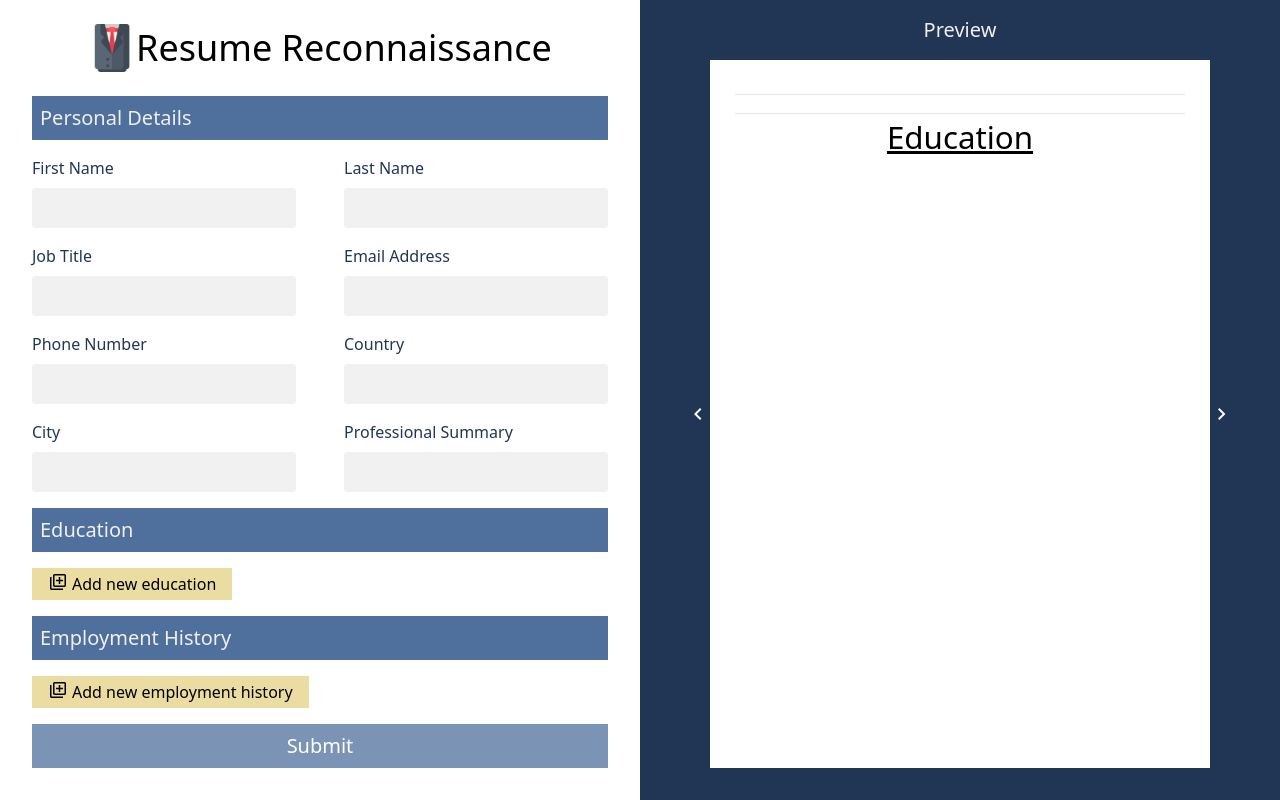
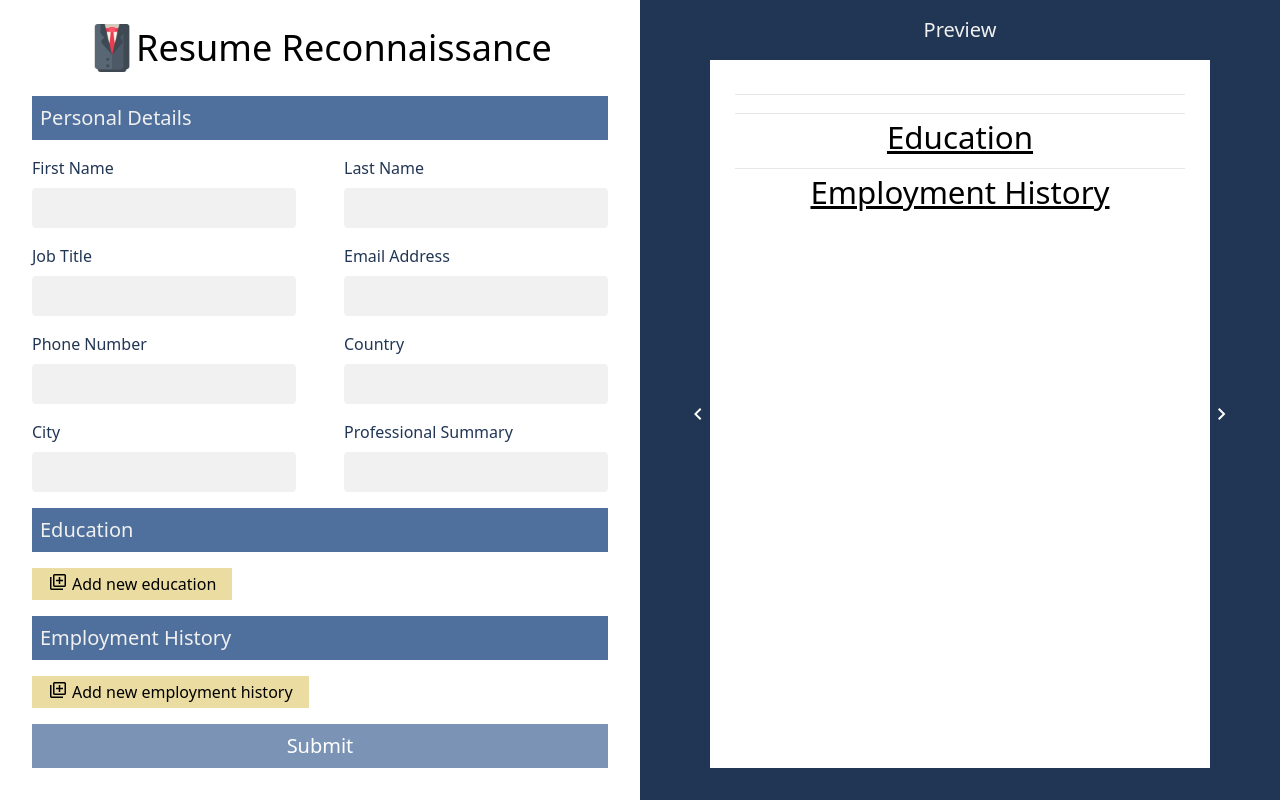
Before and after one commit to black-RAM/resume-recon, a React (Vite) app: page / in a window 1280 px wide. Built offline with nearby package versions, Linux system fonts and the light colour scheme.

Commit message:
shift last article on overflow

```diff
--- a/src/components/A4.tsx
+++ b/src/components/A4.tsx
@@ -17,7 +17,7 @@ const A4: React.FC<Props> = ({maxWidth, maxHeight, overflowAlert, children}) =>
   useEffect(() => {
     const page = pageRef.current
     if(page) overflowAlert(page.clientHeight < page.scrollHeight)
-  }, [])
+  }, [pageRef.current])
 
   return (
     <div ref={pageRef} style={{width: width, height: height, fontSize: width / 20}} className="overflow-hidden">
--- a/src/components/Preview.tsx
+++ b/src/components/Preview.tsx
@@ -1,4 +1,4 @@
-import React, { useState } from "react"
+import React, { useEffect, useState } from "react"
 import A4 from "./A4"
 import { DataForm, FormArray, FormField } from "../interfaces/DataForm"
 import useViewport from "../hooks/useViewport"
@@ -9,6 +9,7 @@ import "../styles/Preview.css"
 import chevronLeft from "../assets/chevronLeft.svg"
 // @ts-ignore
 import chevronRight from "../assets/chevronRight.svg"
+import { useImmer } from "use-immer"
 
 const Paragraphs: React.FC<{obj: FormField}> = ({obj}) => {
   return Object.entries(obj).map(([key, value], index) =>
@@ -30,22 +31,40 @@ const Content: React.FC<{sketch: FormField | FormArray}> = ({sketch}) => {
 
 const Preview: React.FC<{data: DataForm}> = ({data}) => {
   const [isOverflowing, setIsOverflowing] = useState(false)
+  const [pages, setPages] = useImmer([data])
   const [pageNumber, flipPage] = useState(0)
   const {vw, vh} = useViewport()
 
-  const articles = Object.entries(data).map(([sectionName, sectionData], index) =>
+  const updatePage = () => setPages([data])
+  useEffect(updatePage, [data])
+
+  const clearOverflow = () => {
+    if(isOverflowing) {
+      setPages(pages => {
+        const page = pages[pageNumber]
+        const last = Object.entries(page).pop()
+        if(last) {
+          const [name, data] = last
+          delete page[name]
+          const newPage: DataForm = {}
+          newPage[name] = data
+          pages.push(newPage)
+        }
+      })
+    }
+  }
+
+  useEffect(clearOverflow, [data, isOverflowing])
+  console.log(isOverflowing)
+
+  const articles = Object.entries(pages[pageNumber]).map(([sectionName, sectionData], index) =>
     <article id={hyphenate(sectionName)} className="article" key={index}>
       <h3 className="title">{sectionName}</h3>
       <Content sketch={sectionData} />
     </article>
   )
 
-  const pages = [
-    [articles[0], articles[1]],
-    [articles[2]]
-  ]
-
-  const nextPage = () => flipPage(current => Math.min(current + 1, articles.length))
+  const nextPage = () => flipPage(current => Math.min(current + 1, pages.length - 1))
   const lastPage = () => flipPage(current => Math.max(current - 1, 0))
 
   return <>
@@ -55,7 +74,7 @@ const Preview: React.FC<{data: DataForm}> = ({data}) => {
       </button>
       <A4 maxHeight={100 * vh - 92} maxWidth={45 * vw} overflowAlert={setIsOverflowing}>
         <div id="preview">
-          {pages[pageNumber]}
+          {articles}
         </div>
       </A4>
       <button type="button" title="next page" onClick={nextPage}>
```
